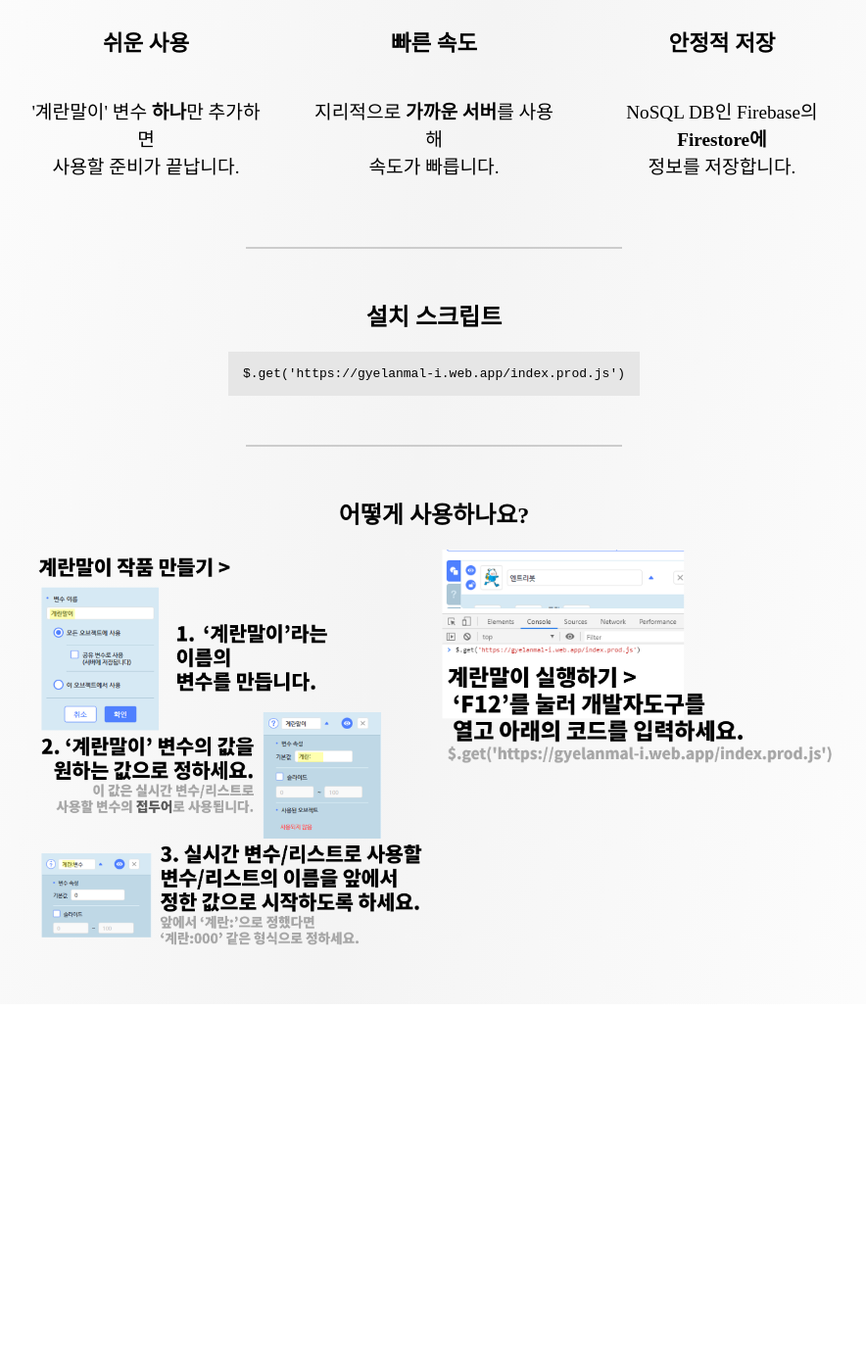
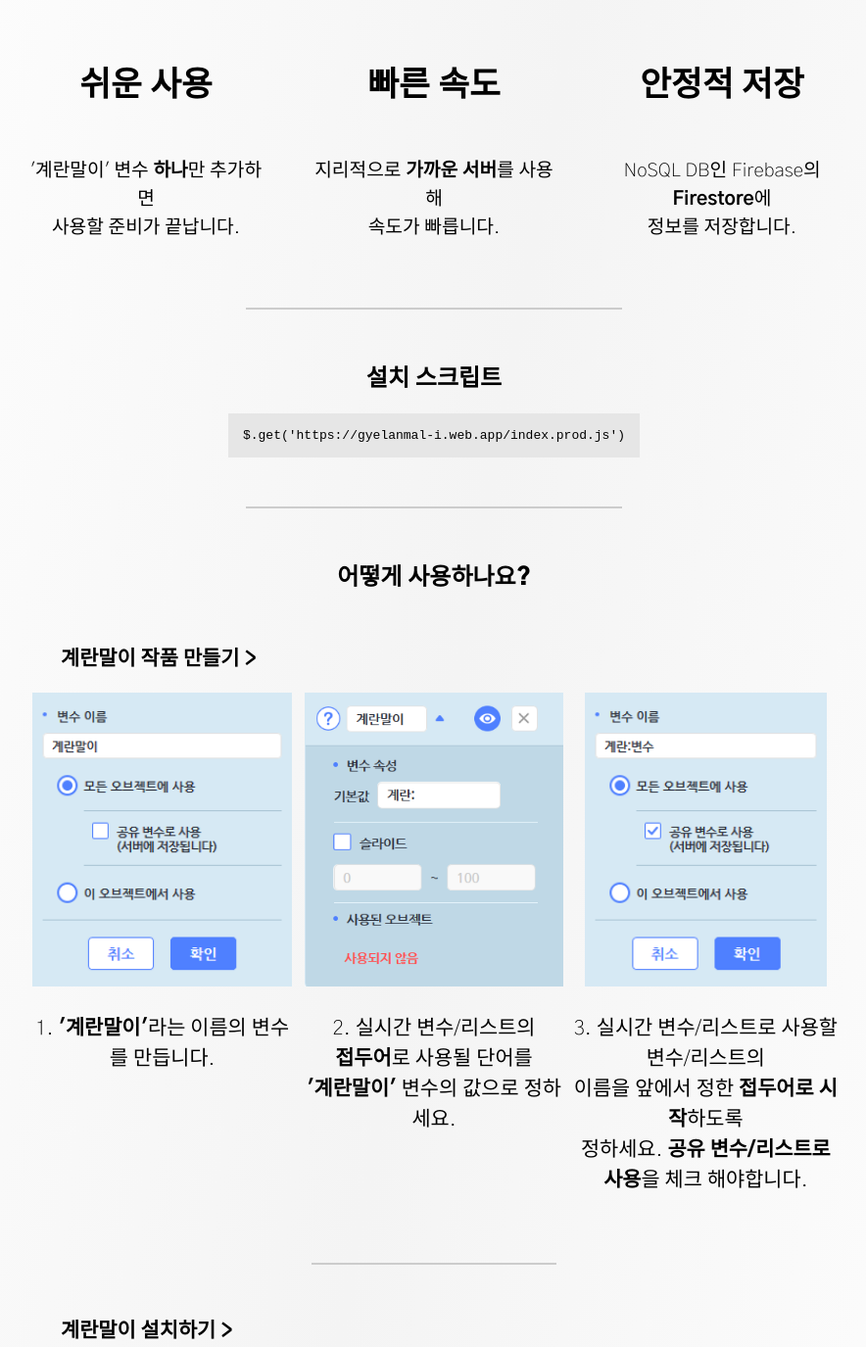
Before and after one commit to jedeop/gyelanmal-i, a website built with webpack: page public/index.html in a window 1280 px wide. Shown: the part 276-1651 px from the top of the page at 98% size, without its empty margins (197-1081 px from the left). Before the commit the page ends 1301 px from the top, so only its background shows below. Built offline with nearby package versions, Linux system fonts and the light colour scheme; some packages are replaced by stand-ins of ours.

Commit message:
Updated index.html > how to use

```diff
--- a/public/index.html
+++ b/public/index.html
@@ -4,14 +4,25 @@
     <meta charset="utf-8">
     <meta name="viewport" content="width=device-width, initial-scale=1">
     <title>계란말이</title>
+    <link href="https://fonts.googleapis.com/css?family=Gothic+A1:200,700,900" rel="stylesheet">
     <style media="screen">
       * {
         text-align: center;
+        font-family: 'Gothic A1';
       }
       h1 {
-        font-size: 3em;
+        font-size: 4em;
         margin: 0px;
         padding: 30px;
+        font-weight: 900;
+      }
+      h2 {
+        font-size: 1.5em;
+        font-weight: 900;
+      }
+      h3 {
+        font-size: 1.3em;
+        font-weight: 700;
       }
       .hr {
         border-bottom: 2px hsl(0, 0%, 80%) solid;
@@ -29,9 +40,13 @@
       }
       .text {
         font-size: 1.2em;
+        font-weight: 200;
       }
       .strong {
-        font-weight: 600;
+        font-weight: 700;
+      }
+      .adventage {
+        font-size: 1.8em;
       }
       .cont {
         display: grid;
@@ -51,15 +66,26 @@
         white-space: pre-line;
         display: inline-block;
         margin: auto;
+        font-family: monospace;
       }
       .howto {
-        display: flex;
-        align-items: flex-start;
         margin: auto;
         width: 65%;
       }
-      .howto > img {
-        width: 50%;
+      .howto h3 {
+        text-align: left;
+        margin-left: 35px;
+        margin-top: 50px;
+      }
+      .make-project {
+        display: grid;
+        grid-template-columns: repeat(3, 1fr);
+      }
+      .make-project img {
+        height: 300px;
+      }
+      .make-project .text {
+        font-size: 1.3em;
       }
     </style>
   </head>
@@ -71,23 +97,23 @@
     <div class="hr"></div>
     <div class="cont">
       <div class="text item">
-        <h3>쉬운 사용</h3>
+        <h2 class="adventage">쉬운 사용</h2>
         <p>
           '계란말이' 변수 <span class="strong">하나</span>만 추가하면<br>
           사용할 준비가 끝납니다.
         </p>
       </div>
       <div class="text item">
-        <h3>빠른 속도</h3>
+        <h2 class="adventage">빠른 속도</h2>
         <p>
           지리적으로 <span class="strong">가까운 서버</span>를 사용해<br>
           속도가 빠릅니다.
         </p>
       </div>
       <div class="text item">
-        <h3>안정적 저장</h3>
+        <h2 class="adventage">안정적 저장</h2>
         <p>
-          NoSQL DB인 Firebase의 <span class="strong">Firestore에</span><br>
+          NoSQL DB인 Firebase의 <span class="strong">Firestore</span>에<br>
           정보를 저장합니다.
         </p>
       </div>
@@ -100,8 +126,38 @@
     <div class="hr"></div>
     <h2>어떻게 사용하나요?</h2>
     <div class="howto">
-      <img src="./images/howto.png" alt="계란말이 작품 만들기">
-      <img src="./images/howto1.png" alt="계란말이 작품 실행하기">
+      <h3>계란말이 작품 만들기 ></h3>
+      <div class="make-project">
+        <div class="desc">
+          <img src="./images/howtoMainVar.png" alt="">
+          <p class="text">
+            1. <span class="strong">'계란말이'</span>라는 이름의 변수를 만듭니다.
+          </p>
+        </div>
+        <div class="desc">
+          <img src="./images/howtoSet.png" alt="">
+          <p class="text">
+            2. 실시간 변수/리스트의<Br><span class="strong">접두어</span>로 사용될 단어를 <br><span class="strong">'계란말이'</span> 변수의 값으로 정하세요.
+          </p>
+        </div>
+        <div class="desc">
+          <img src="./images/howtoUseVar.png" alt="">
+          <p class="text">
+            3. 실시간 변수/리스트로 사용할 변수/리스트의<br>이름을 앞에서 정한 <span class="strong">접두어로 시작</span>하도록<br>정하세요. <span class="strong">공유 변수/리스트로 사용</span>을 체크 해야합니다.
+          </p>
+        </div>
+      </div>
+      <div class="hr"></div>
+      <h3>계란말이 설치하기 ></h3>
+      <div class="install">
+        <div class="desc">
+          <img src="./images/howtoInstall.png" alt="">
+          <p class="text">
+            'F12'를 눌러 <span class="strong">개발자도구</span>를 연 뒤,<br>
+            콘솔(console)에 <span class="strong">설치 스크립트를 입력</span>하세요.
+          </p>
+        </div>
+      </div>
     </div>
   </body>
 </html>
```
Also changed, not shown: public/images/howto.png (deleted), public/images/howto1.png (deleted), public/images/howtoInstall.png (added), public/images/howtoMainVar.png (added), public/images/howtoSet.png (added), public/images/howtoUseVar.png (added).
